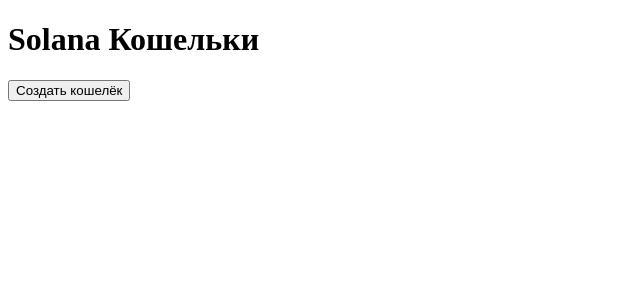
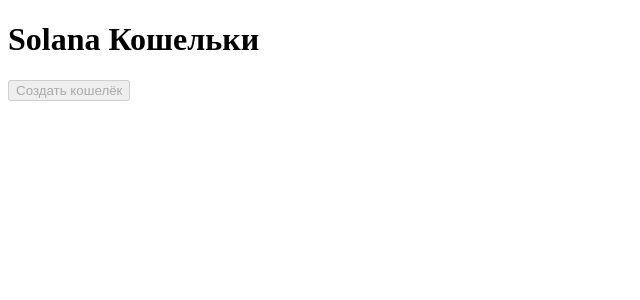
Before and after one commit to bekzatkhanDev/solana-wallet-miniapp, a Next.js app: page / in a window 1280 px wide. Shown: the top 300 px of the page, without its empty margins (0-640 px from the left). Built offline with nearby package versions, Linux system fonts and the light colour scheme.

Commit message:
rewited disabled in button

```diff
--- a/app/page.tsx
+++ b/app/page.tsx
@@ -47,6 +47,7 @@ export default function Home() {
 
       <button
         onClick={createWallet}
+        disabled={!telegramUser || loading}
         className={`px-4 py-2 rounded text-white ${(!telegramUser || loading) ? 'bg-gray-400' : 'bg-blue-500'}`}
       >
         {loading ? 'Создание...' : 'Создать кошелёк'}
```
